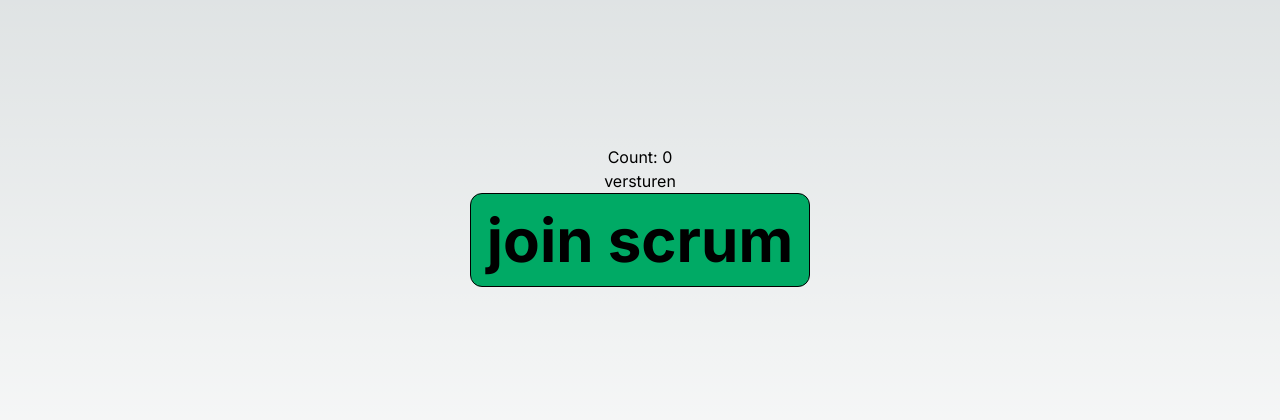
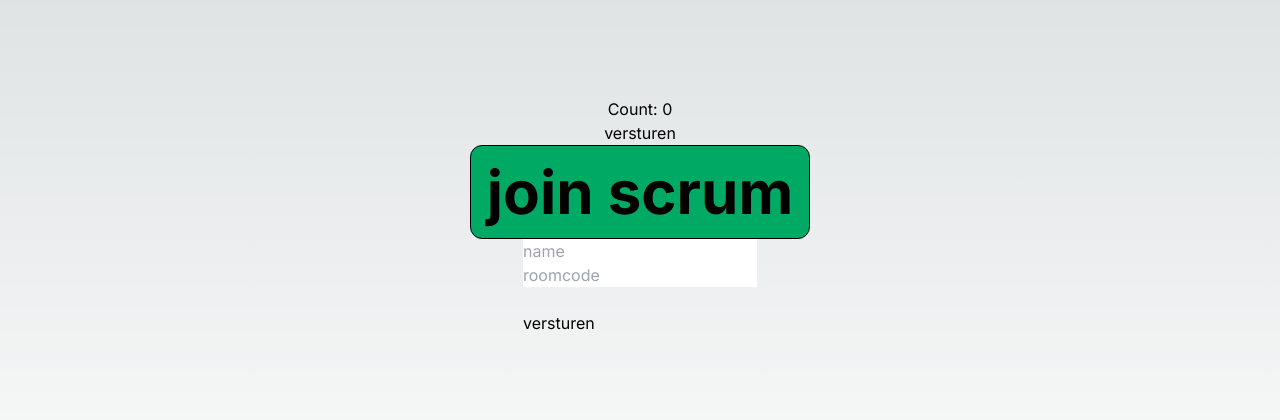
Before and after one commit to zonneplan/scrum, a Next.js app: page / in a window 1280 px wide. Shown: the part 184-604 px from the top of the page. Built offline with nearby package versions, Linux system fonts and the light colour scheme; no server answers.

Commit message:
Made form

```diff
--- a/app/page.tsx
+++ b/app/page.tsx
@@ -35,6 +35,12 @@ export default function Home() {
       <h5  className="text-6xl font-bold border-black border p-4 rounded-xl bg-kelly-green">
         join scrum</h5>
 
+      <form>
+        <input type="text" name="name" placeholder="name"/><br></br>
+        <input type="text" name="roomcode" placeholder="roomcode" /><br></br>
+        <br></br>
+        <button>versturen</button>
+      </form>
     </main>
 
   )
```
